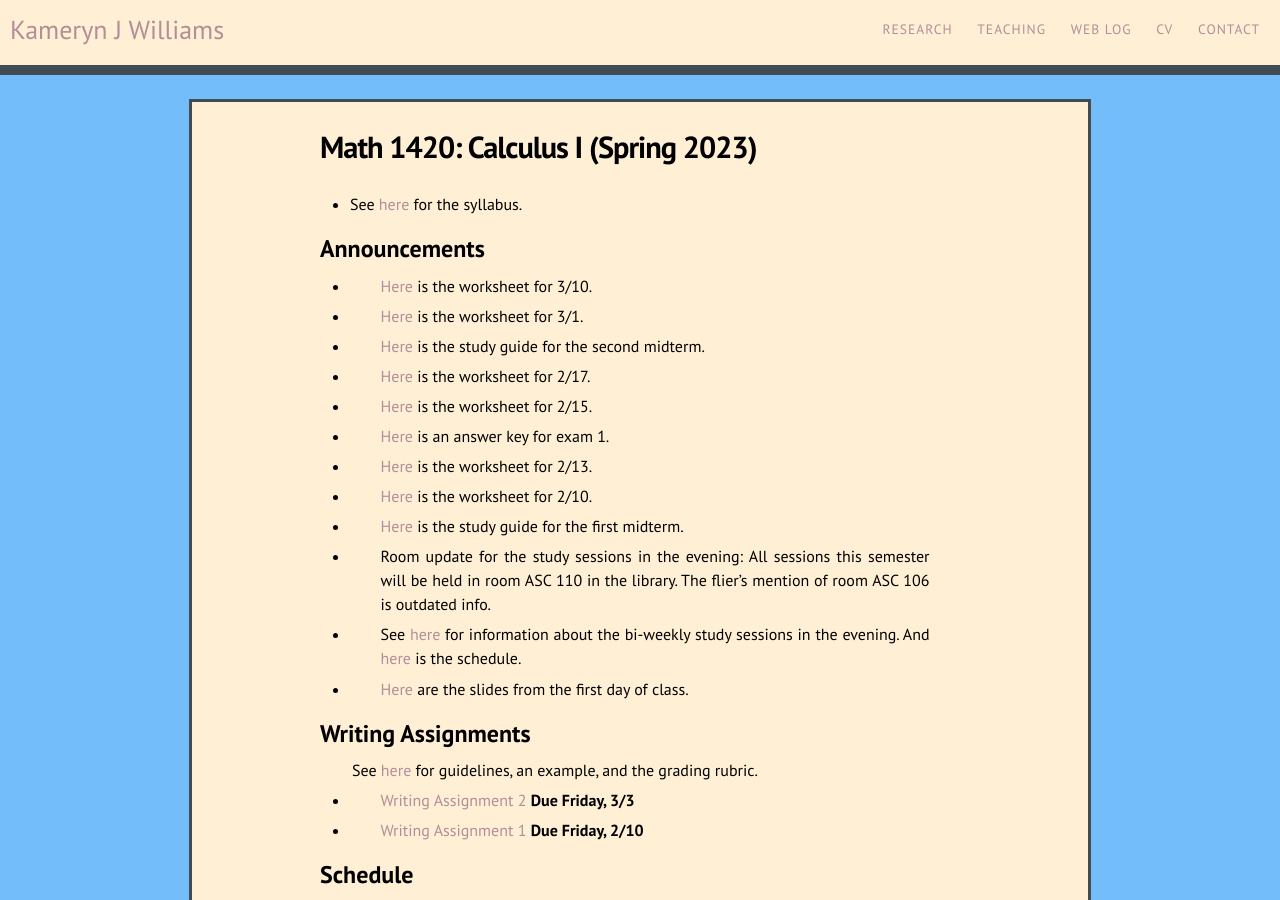
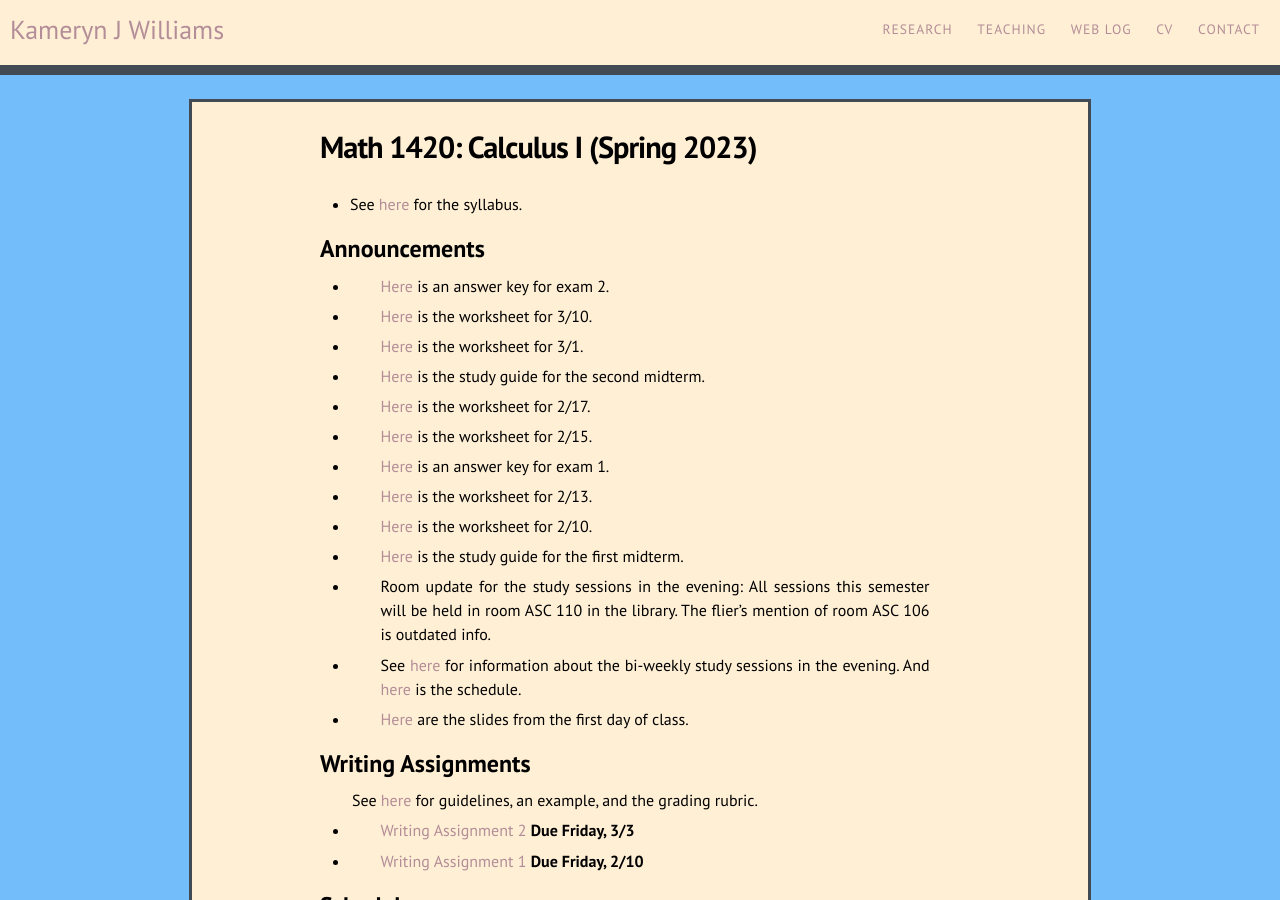
Before and after one commit to kamerynjw/kamerynjw.github.io, a Jekyll site: the page built from teaching/2023/math1420.md, in a window 1280 px wide and 900 px high. Built offline with Jekyll 4.4.1, drawn with Linux system fonts in a browser that asks for light colours; nearby versions of some CDN libraries.

Commit message:
answer key lololol

```diff
--- a/teaching/2023/math1420.md
+++ b/teaching/2023/math1420.md
@@ -9,6 +9,8 @@ permalink: /teaching/2023/math1420/
 
 Announcements
 -------------
+
+* [Here]({{ page.url }}e2answers.pdf) is an answer key for exam 2.
 
 * [Here]({{ page.url }}ws4.3.pdf) is the worksheet for 3/10.
 
```
Also changed, not shown: 1 other file.
